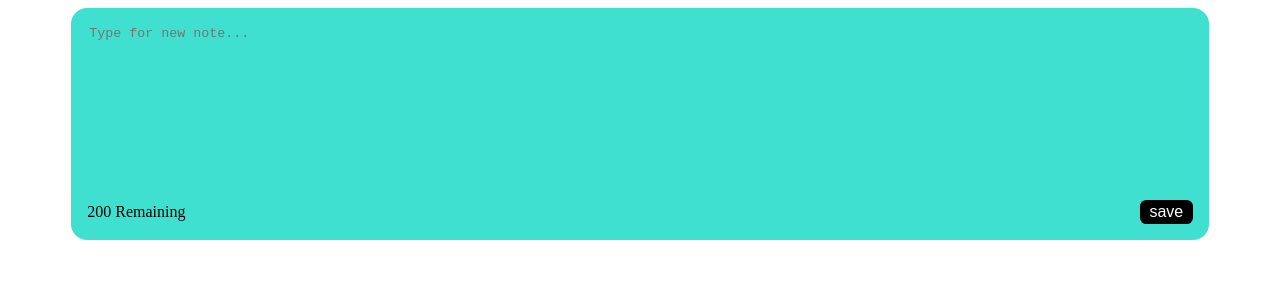
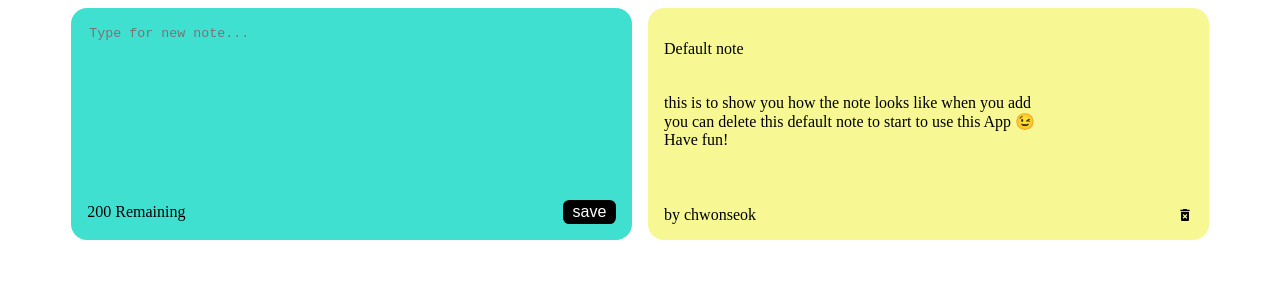
Before and after one commit to chwonseok/react-note-app, a React (Create React App) app: page / in a window 1280 px wide. Shown: the top 300 px of the page. Built offline with nearby package versions, Linux system fonts and the light colour scheme.

Commit message:
Add: default note for user

```diff
--- a/src/App.js
+++ b/src/App.js
@@ -2,8 +2,16 @@ import { useState } from 'react';
 import NotesList from './components/NotesList';
 import uniqid from 'uniqid';
 
+const defaultNote = [
+  {
+    id: uniqid(),
+    text: 'Default note\n\n\nthis is to show you how the note looks like when you add\nyou can delete this default note to start to use this App 😉\nHave fun!',
+    date: 'by chwonseok',
+  },
+];
+
 const App = () => {
-  const [notes, setNotes] = useState([]);
+  const [notes, setNotes] = useState(defaultNote);
 
   const addNote = (note) => {
     const date = new Date().toLocaleDateString();
```
